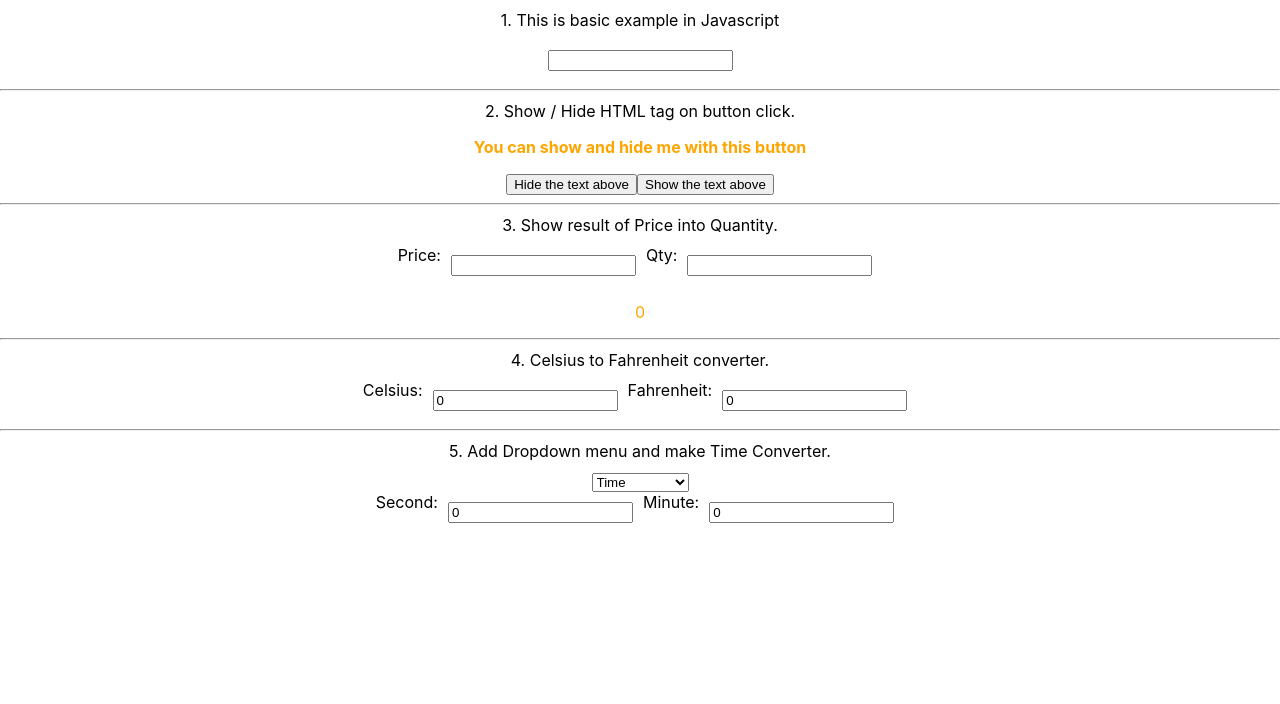
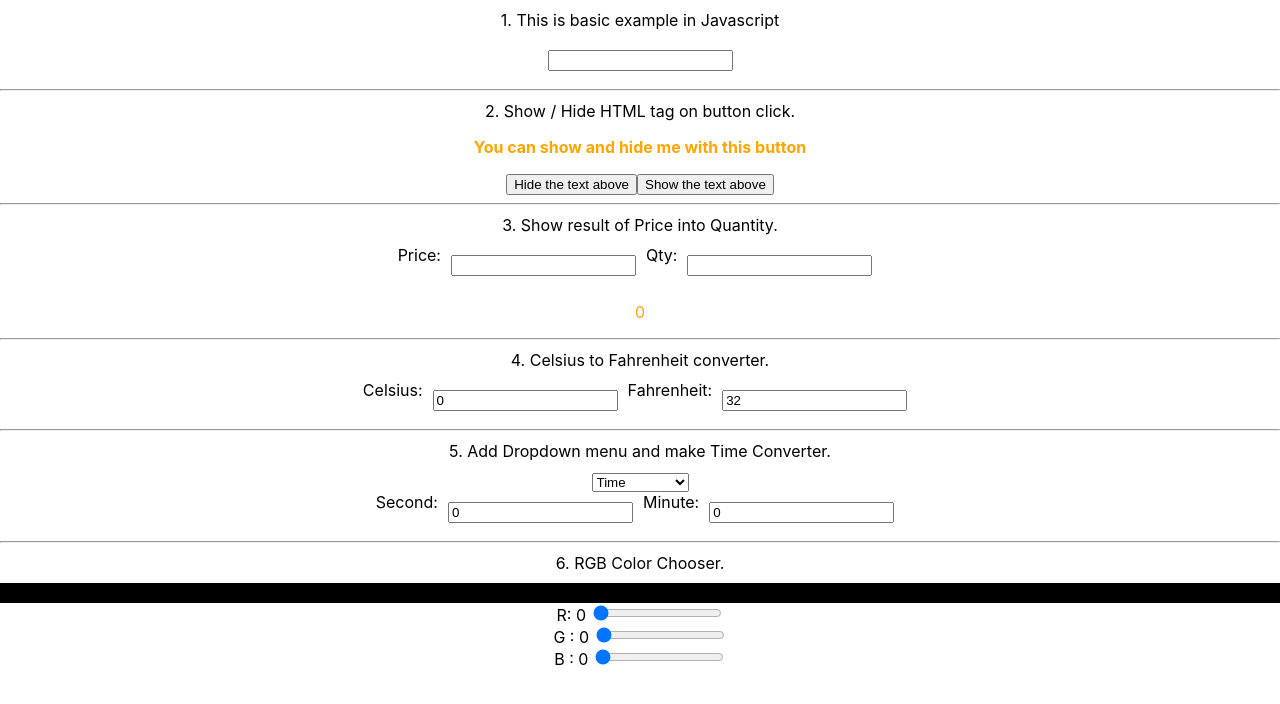
Before and after one commit to kamaliapramesh/learn-react, a React (Create React App) app: page / in a window 1280 px wide. Shown: the top 704 px of the page. Built offline with nearby package versions, Linux system fonts and the light colour scheme.

Commit message:
color slider done

```diff
--- a/src/App.js
+++ b/src/App.js
@@ -5,6 +5,7 @@ import Hideshow from './components/hideshow';
 import Multiply from './components/multiply';
 import Converter from './components/converter';
 import Dropdown from './components/dropdown';
+import Color from './components/color';
 
 function App() {
   return (
@@ -23,6 +24,9 @@ function App() {
        <hr></hr>
       <div className="head">5. Add Dropdown menu and make Time Converter.</div>
        <Dropdown />
+       <hr></hr>
+      <div className="head">6. RGB Color Chooser.</div>
+       <Color />
     </div>
   );
 }
--- a/src/components/Common.css
+++ b/src/components/Common.css
@@ -15,3 +15,7 @@
 .color-orange{
     color: orange;
 }
+.tableslider{
+    width: 100%;
+    border-collapse: collapse;
+}
--- /dev/null
+++ b/src/components/color.js
@@ -0,0 +1,36 @@
+import React from 'react';
+import './Common.css';
+
+class Color extends React.Component {
+    constructor( props ){
+        super( props )
+        this.redChange = this.redChange.bind(this);
+        this.greenChange = this.greenChange.bind(this);
+        this.blueChange = this.blueChange.bind(this);
+        this.state = {red: 0,green: 0,blue: 0};
+    }
+
+    redChange(e) {
+        this.setState({ red: e.target.value });
+    }
+    greenChange(e) {
+        this.setState({ green: e.target.value });
+    }
+    blueChange(e) {
+        this.setState({ blue: e.target.value });
+    }
+
+    render() {
+        return (
+            <div>
+                <div style={{padding:'10px', backgroundColor: 'rgb('+this.state.red+','+this.state.green+','+this.state.blue+')'}}></div>
+                R: { this.state.red }  <input type="range" value={this.state.red} min="0" max="255" onChange={this.redChange} />
+                <br></br>
+                G : { this.state.green }  <input type="range" value={this.state.green} min="0" max="255" onChange={this.greenChange} />
+                <br></br>
+                B : { this.state.blue } <input type="range" value={this.state.blue} min="0" max="255" onChange={this.blueChange} />
+            </div>
+        )
+    }
+}
+export default Color
--- a/src/components/converter.js
+++ b/src/components/converter.js
@@ -6,7 +6,7 @@ class Converter extends React.Component {
         super( props )
         this.celsiusChange = this.celsiusChange.bind(this);
         this.fahrenheitChange = this.fahrenheitChange.bind(this);
-        this.state = {celsius: 0,fahrenheit: 0};
+        this.state = {celsius: 0,fahrenheit: 32};
     }
     celsiusChange(e) {
         this.setState({ celsius: e.target.value });
```
